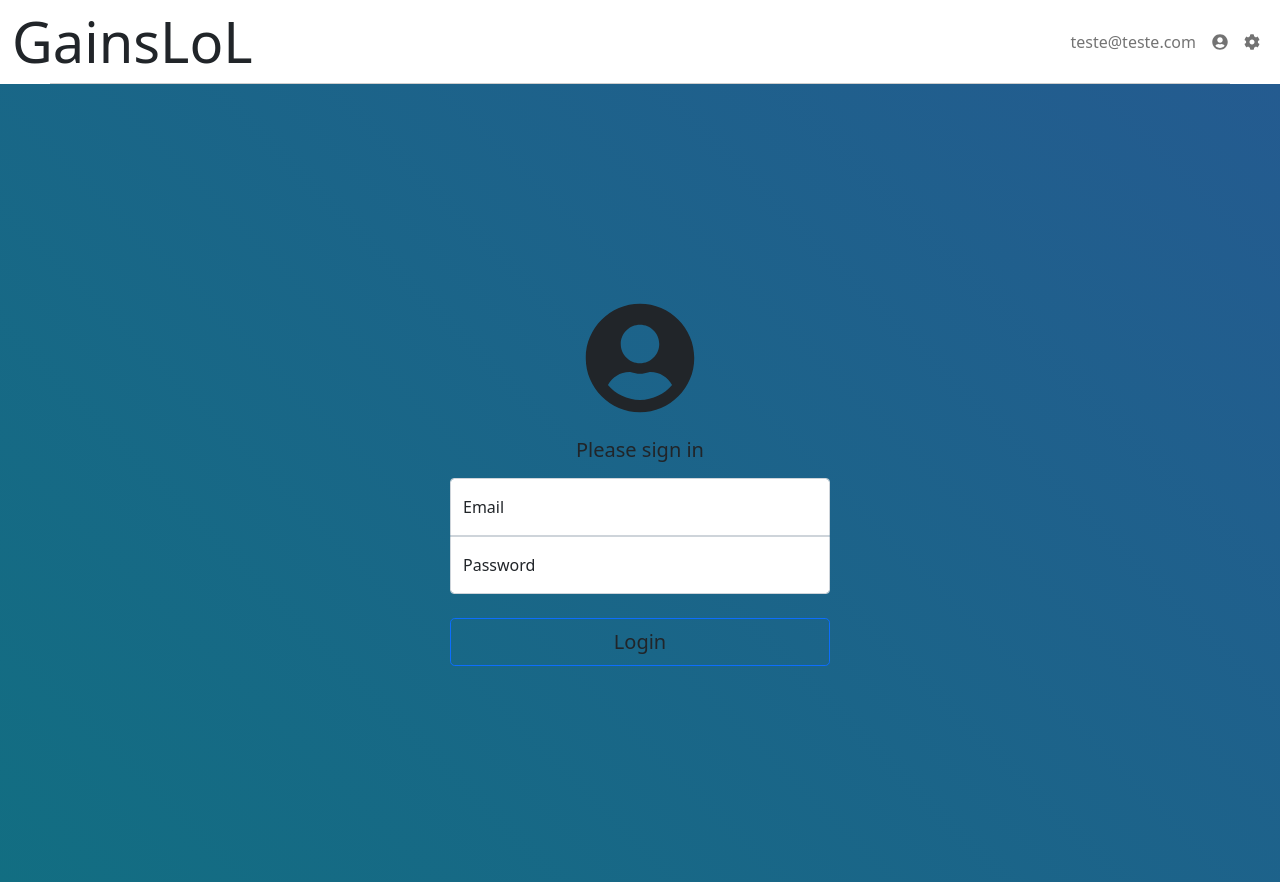
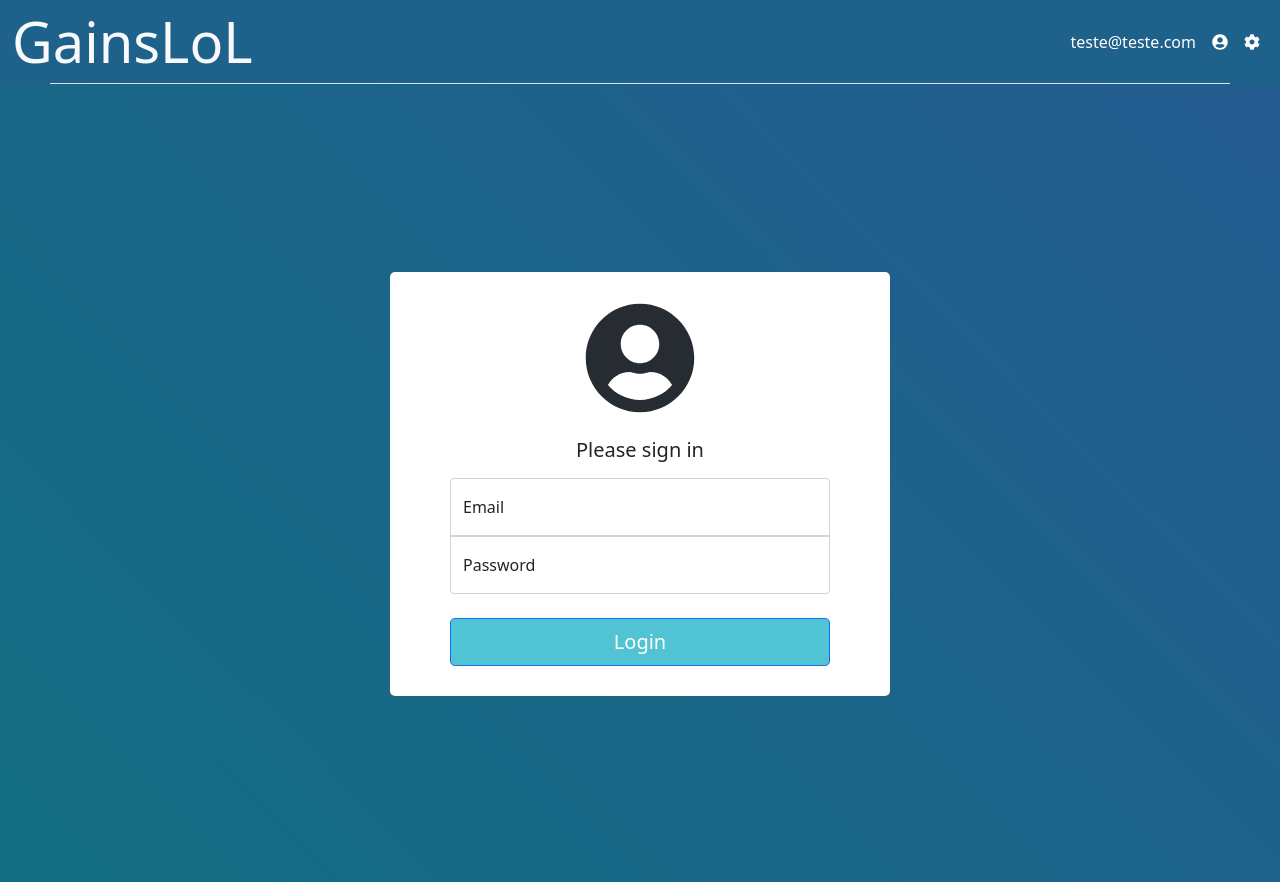
Before and after one commit to joaomcsferreira/frontend-gainsLoL, a Vue app: page /login in a window 1280 px wide. Built offline with nearby package versions, Linux system fonts and the light colour scheme.

Commit message:
Added global style and color palette

```diff
--- a/src/App.vue
+++ b/src/App.vue
@@ -6,6 +6,8 @@
 </template>
 
 <script>
+
+import './style/global.css'
 
 import Header from './components/Header'
 
@@ -16,7 +18,3 @@
   }
 }
 </script>
-
-<style>
-
-</style>
--- a/src/components/Header.vue
+++ b/src/components/Header.vue
@@ -3,7 +3,7 @@
 
         <nav class="navbar navbar-expand navbar-light mb-20">
             <div class="container-fluid">
-                <a class="display-4 text-dark text-decoration-none" href="/">GainsLoL</a>
+                <a class="display-4 text-light text-decoration-none" href="/">GainsLoL</a>
 
                 <div id="menu-login">
                 <ul class="navbar-nav me-auto">
@@ -34,9 +34,17 @@
 </script>
 
 <style scoped>
+    header {
+        background-color: var(--color-background-nav);
+    }
+
+    .navbar-light .navbar-nav .nav-link{
+        color: var(--color-text-light);
+    }
+
     #line {
         display: block;
-        border-bottom: 1.5px solid #cecece;
+        border-bottom: 1.5px solid var(--color-text);
         margin: 0 50px;
     }
 </style>
--- /dev/null
+++ b/src/style/global.css
@@ -0,0 +1,30 @@
+:root {
+    --color-background:#126e82;
+    --color-background-nav:#1E628C;
+    --color-background-home:#272C33;
+    --color-background-light:#EBECED;
+    --color-button: #51c4d3;
+    --color-text-light:#fff;
+    --color-text-dark:#000;
+    --color-text:#d8e3e7;
+  }
+
+html,
+body {
+    background-color: var(--color-text-dark);
+}
+
+
+* {
+    padding: 0;
+    margin: 0;
+    box-sizing: border-box;
+}
+
+ul {
+    list-style: none;
+}
+
+a {
+    text-decoration: none;
+}
```
